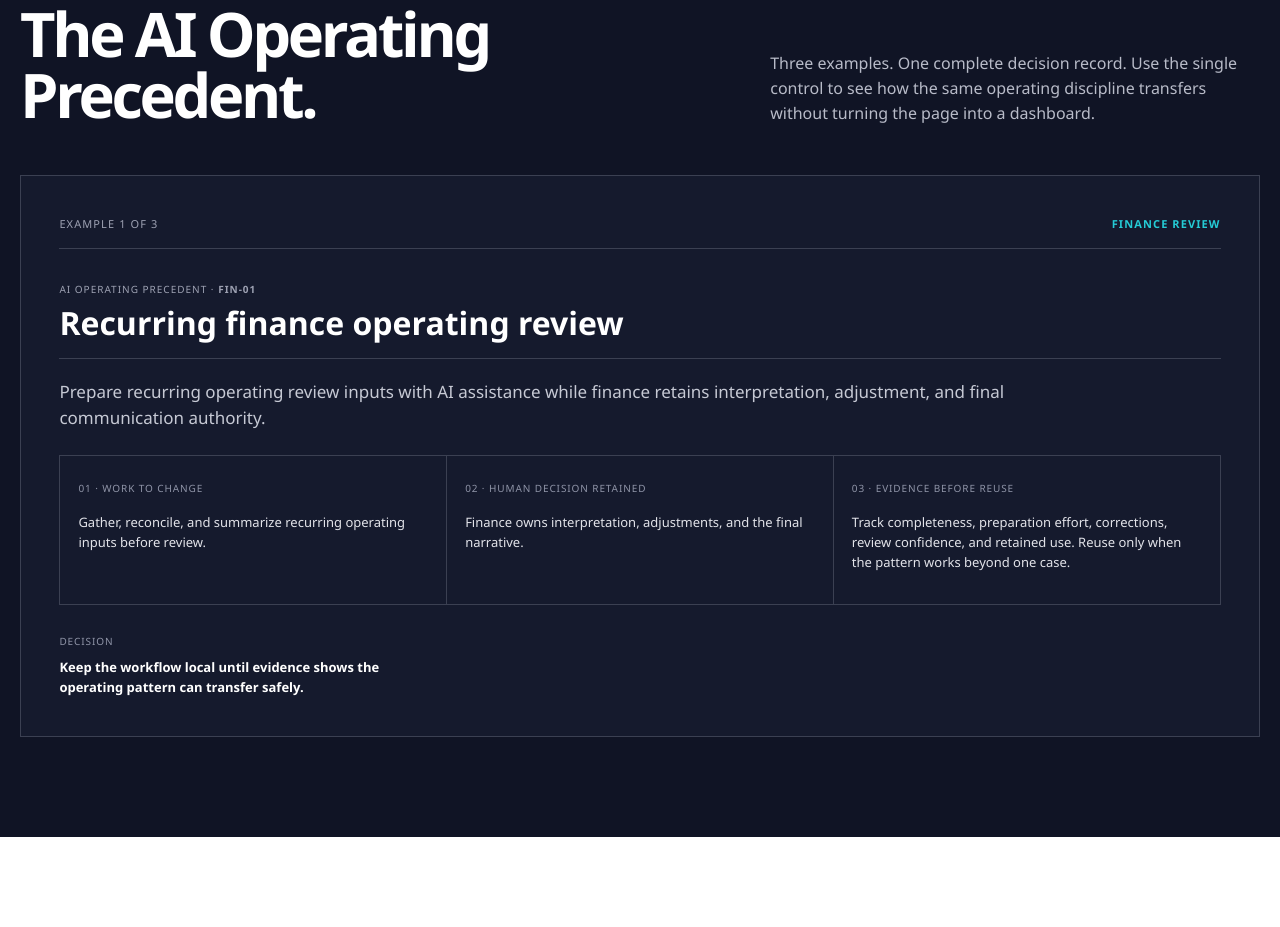
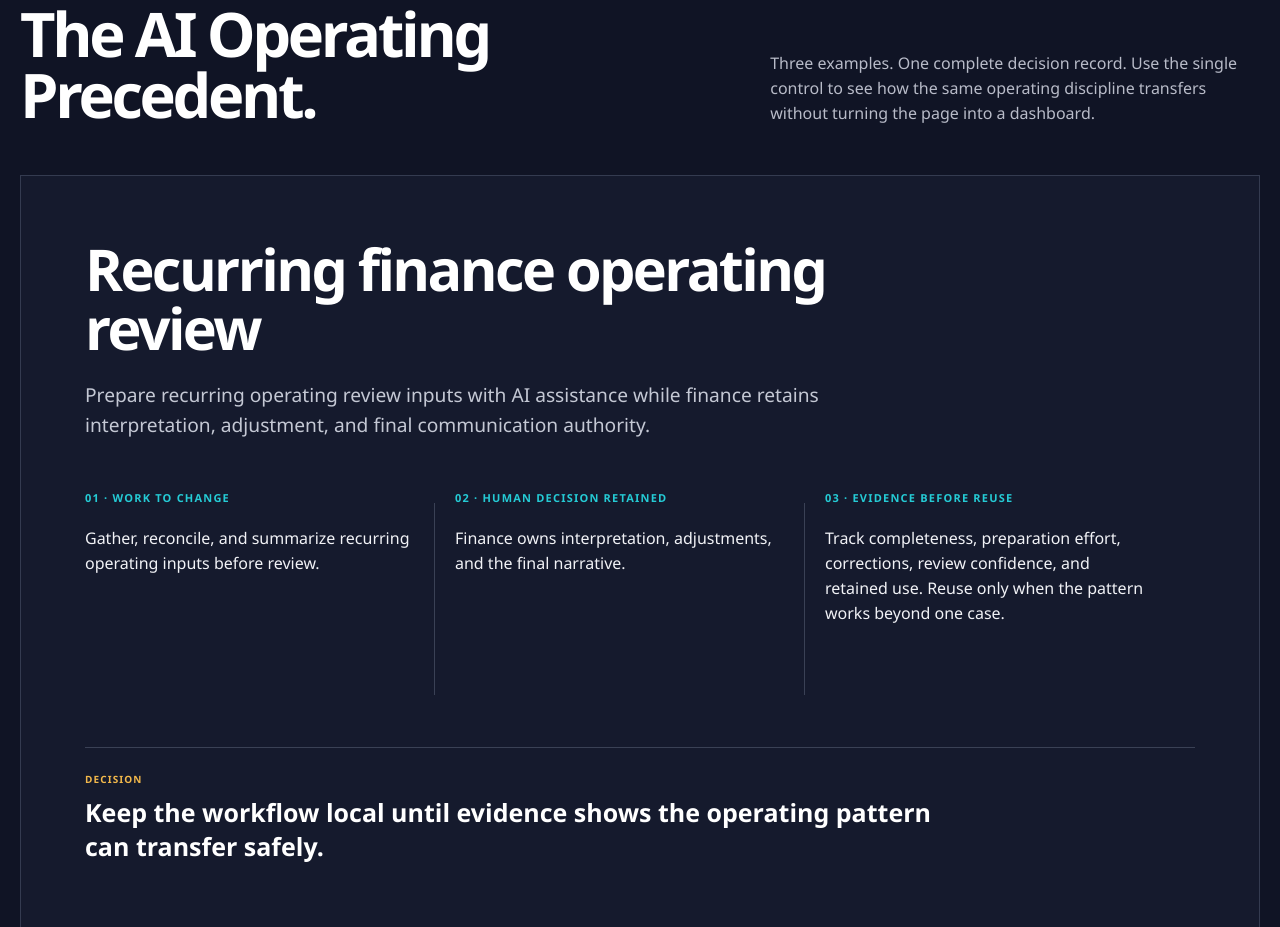
Before and after one commit to russelldudek/Ontra, a plain HTML site: page index.html in a window 1280 px wide. Shown: the part 2970-3897 px from the top of the page. Drawn offline with Linux system fonts and the light colour scheme.

Commit message:
Reduce precedent artifact to three quiet decisions

```diff
--- a/simplified.css
+++ b/simplified.css
@@ -1,13 +1,21 @@
-/* One-control correction: removes dashboard-like control banks and gives the record the full stage. */
-.simplified-lab{display:block;border:1px solid #3b4052;background:#151a2d}
-.simplified-lab .precedent-record{padding:clamp(24px,3vw,42px)}
-.record-kicker{display:flex;align-items:center;justify-content:space-between;gap:24px;padding-bottom:16px;margin-bottom:2px;border-bottom:1px solid #3b4052;color:#9da1b2;font-size:11px;letter-spacing:.1em;text-transform:uppercase}
-.record-kicker strong{color:var(--cyan);font-size:11px}
-.simplified-lab .record-header{padding-top:24px}
-.simplified-lab .record-summary{max-width:1000px;font-size:17px;margin:20px 0 24px}
-.simplified-lab .record-grid article{min-height:132px}
-.simplified-lab .record-footer{grid-template-columns:.7fr 1.5fr auto;align-items:end}
-.next-precedent{min-width:190px;min-height:48px;padding:0 18px;border:1px solid var(--coral);background:var(--coral);color:#fff;border-radius:6px;font:750 14px/1 "Avenir Next","Segoe UI",Arial,sans-serif;cursor:pointer}
-.next-precedent:hover{filter:brightness(1.06)}
-.simplified-lab .control-note{margin:22px 0 0;color:#9398aa;font-size:11px}
-@media(max-width:760px){.record-kicker{align-items:flex-start;flex-direction:column;gap:6px}.simplified-lab .record-footer{grid-template-columns:1fr}.next-precedent{width:100%;margin-top:8px}.simplified-lab .record-summary{font-size:15px}}
+/* Quiet precedent correction: no controls, no status badge, no dashboard chrome. */
+.simplified-lab{display:block;border:0;background:transparent}
+.simplified-lab .precedent-record{padding:clamp(30px,5vw,70px);background:#151a2d;border:1px solid #343b50;overflow:hidden}
+.record-kicker,.record-status,.next-precedent,.control-note{display:none!important}
+.simplified-lab .record-header{display:block;padding:0;border:0}
+.simplified-lab .record-header span{display:none}
+.simplified-lab .record-header h3{max-width:900px;margin:0;font-size:clamp(34px,4.5vw,62px);line-height:1.02;letter-spacing:-.045em}
+.simplified-lab .record-summary{max-width:860px;margin:22px 0 50px;color:#c4c8d4;font-size:clamp(16px,1.5vw,20px);line-height:1.55}
+.simplified-lab .record-grid{display:grid;grid-template-columns:repeat(3,1fr);gap:0;border:0;position:relative}
+.simplified-lab .record-grid article{position:relative;min-height:210px;padding:0 42px 0 0;border:0;background:transparent;opacity:0;transform:translateY(18px);transition:opacity .5s ease,transform .5s ease}
+.simplified-lab .record-grid article:not(:last-child)::after{content:"";position:absolute;top:14px;right:20px;width:1px;height:calc(100% - 18px);background:#3a4155}
+.simplified-lab .record-grid span{display:block;margin-bottom:20px;color:var(--cyan);font-size:11px;font-weight:800;letter-spacing:.11em;text-transform:uppercase}
+.simplified-lab .record-grid p{max-width:330px;margin:0;color:#f1f2f6;font-size:16px;line-height:1.55}
+.simplified-lab .record-footer{display:block;margin-top:48px;padding:24px 0 0;border-top:1px solid #3a4155}
+.simplified-lab .record-footer>div:first-child{display:none!important}
+.simplified-lab .record-footer span{display:block;margin-bottom:8px;color:var(--gold);font-size:10px;font-weight:800;letter-spacing:.11em;text-transform:uppercase}
+.simplified-lab .record-footer b{display:block;max-width:850px;margin:0;color:#fff;font-size:clamp(18px,2vw,25px);line-height:1.35}
+.simplified-lab .record-footer button{display:none!important}
+.simplified-lab .precedent-record.is-revealed .record-grid article{opacity:1;transform:none;transition-delay:calc(var(--stage-index) * 120ms)}
+@media(max-width:760px){.simplified-lab .precedent-record{padding:28px 22px}.simplified-lab .record-summary{margin-bottom:34px}.simplified-lab .record-grid{grid-template-columns:1fr}.simplified-lab .record-grid article{min-height:auto;padding:0 0 28px;margin-bottom:28px;border-bottom:1px solid #3a4155}.simplified-lab .record-grid article:last-child{margin-bottom:0;border-bottom:0}.simplified-lab .record-grid article::after{display:none}.simplified-lab .record-grid p{max-width:none}.simplified-lab .record-footer{margin-top:34px}}
+@media(prefers-reduced-motion:reduce){.simplified-lab .record-grid article{opacity:1!important;transform:none!important;transition:none!important}}
```
